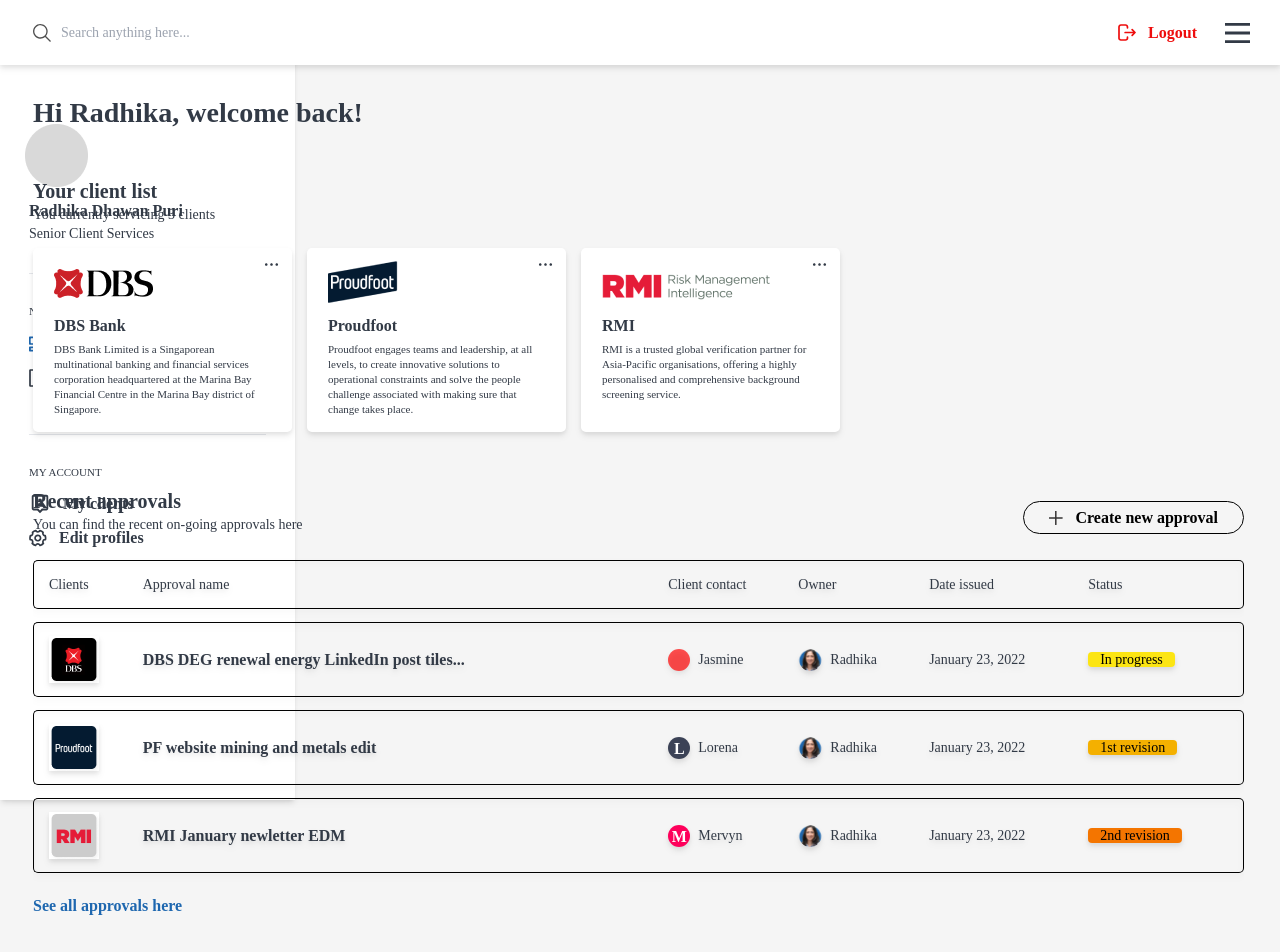
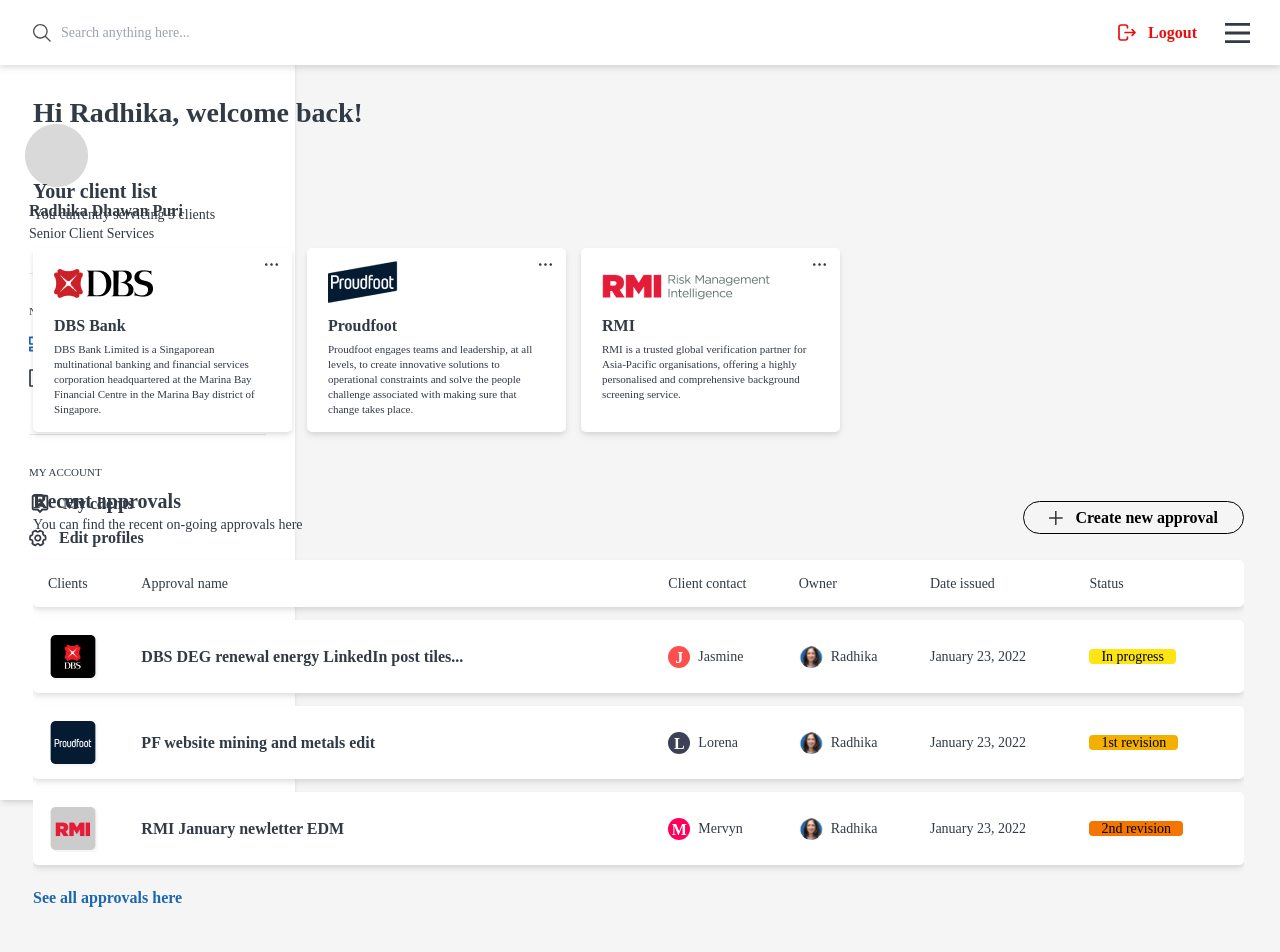
Before and after one commit to harun5897/gemstar, a React (Create React App) app: page / in a window 1280 px wide. Shown: the top 952 px of the page. Built offline with nearby package versions, Linux system fonts and the light colour scheme.

Commit message:
refactor(table): change table color

```diff
--- a/src/components/table/Table.js
+++ b/src/components/table/Table.js
@@ -8,46 +8,42 @@
     <div className="ml-[33px] mt-[13px] overflow-x-auto">
       <table className="table-auto lg:w-full w-[1000px] border-separate border-spacing-y-[13px]">
         <thead>
-          <tr className="text-left text-[14px] font-[400] drop-shadow-md">
-            <td className="pl-[15px] py-[13px] rounded-l-[5px] border border-l-black border-y-black border-r-0"> Clients </td>
-            <td className="border border-y-black border-x-0"> Approval name </td>
-            <td className="border border-y-black border-x-0 "> Client contact </td>
-            <td className="border border-y-black border-x-0 "> Owner </td>
-            <td className="border border-y-black border-x-0 "> Date issued </td>
-            <td className="rounded-r-[5px] border border-r-black border-y-black border-l-0"> Status </td>
+          <tr className="text-left text-[14px] font-[400] bg-white drop-shadow-md">
+            <td className="pl-[15px] py-[13px] rounded-l-[5px]"> Clients </td>
+            <td> Approval name </td>
+            <td> Client contact </td>
+            <td> Owner </td>
+            <td> Date issued </td>
+            <td className="rounded-r-[5px]"> Status </td>
           </tr>
         </thead>
         <tbody>
-          <tr className="text-left text-[14px] font-[400] drop-shadow-md cursor-pointer">
-            <td className="pl-[15px] py-[13px] rounded-l-[5px] border border-l-black border-y-black border-r-0">
-              <img src={ IconDbs } alt='' />
-            </td>
-            <td className="text-[16px] font-[700] border border-y-black border-x-0"> DBS DEG renewal energy LinkedIn post tiles... </td>
-            <td className="border border-y-black border-x-0">
+          <tr className="text-left text-[14px] font-[400] bg-white drop-shadow-md cursor-pointer">
+            <td className="pl-[15px] py-[13px] rounded-l-[5px]"> <img src={ IconDbs } alt='' /> </td>
+            <td className="text-[16px] font-[700]"> DBS DEG renewal energy LinkedIn post tiles... </td>
+            <td>
               <div className="flex">
                 <div className="w-[22px] h-[22px] rounded-full bg-[#FE0000B0] mr-2">
-                  <span className="text-[16px] font-[700] flex justify-center text-white"> </span>
+                  <span className="text-[16px] font-[700] flex justify-center text-white"> J </span>
                 </div>
                 <span> Jasmine </span>
               </div>
             </td>
-            <td className="border border-y-black border-x-0">
+            <td>
               <div className="flex">
                 <img className="mr-2" src={ IconAvatar } alt=''/>
                 <span> Radhika </span>
               </div>
             </td>
-            <td className="border border-y-black border-x-0"> January 23, 2022 </td>
-            <td className="rounded-r-[5px] border border-r-black border-y-black border-l-0">
+            <td> January 23, 2022 </td>
+            <td className="rounded-r-[5px]">
               <span className="text-black bg-[#FCE513] px-3 rounded"> In progress </span>
             </td>
           </tr>
-          <tr className="text-left text-[14px] font-[400] drop-shadow-md cursor-pointer">
-            <td className="pl-[15px] py-[13px] rounded-l-[5px] border border-l-black border-y-black border-r-0">
-              <img src={ IconProudfoot } alt='' />
-            </td>
-            <td className="text-[16px] font-[700] border border-y-black border-x-0"> PF website mining and metals edit </td>
-            <td className="border border-y-black border-x-0">
+          <tr className="text-left text-[14px] font-[400] bg-white drop-shadow-md cursor-pointer">
+            <td className="pl-[15px] py-[13px] rounded-l-[5px]"> <img src={ IconProudfoot } alt='' /> </td>
+            <td className="text-[16px] font-[700]"> PF website mining and metals edit </td>
+            <td>
               <div className="flex">
                 <div className="w-[22px] h-[22px] rounded-full bg-[#3B4256] mr-2">
                   <span className="text-[16px] font-[700] flex justify-center text-white"> L </span>
@@ -55,21 +51,21 @@
                 <span> Lorena </span>
               </div>
             </td>
-            <td className="border border-y-black border-x-0">
+            <td>
               <div className="flex">
                 <img className="mr-2" src={ IconAvatar } alt=''/>
                 <span> Radhika </span>
               </div>
             </td>
-            <td className="border border-y-black border-x-0"> January 23, 2022 </td>
-            <td className="rounded-r-[5px] border border-r-black border-y-black border-l-0">
+            <td> January 23, 2022 </td>
+            <td className="rounded-r-[5px]">
               <span className="text-black bg-[#F4B000] px-3 rounded"> 1st revision </span>
             </td>
           </tr>
-          <tr className="text-left text-[14px] font-[400] drop-shadow-md cursor-pointer">
-            <td className="pl-[15px] py-[13px] rounded-l-[5px] border border-l-black border-y-black border-r-0"> <img src={ IconRmi } alt='' /> </td>
-            <td className="text-[16px] font-[700] border border-y-black border-x-0"> RMI January newletter EDM </td>
-            <td className="border border-y-black border-x-0">
+          <tr className="text-left text-[14px] font-[400] bg-white drop-shadow-md cursor-pointer">
+            <td className="pl-[15px] py-[13px] rounded-l-[5px]"> <img src={ IconRmi } alt='' /> </td>
+            <td className="text-[16px] font-[700]"> RMI January newletter EDM </td>
+            <td>
               <div className="flex">
                 <div className="w-[22px] h-[22px] rounded-full bg-[#FE005B] mr-2">
                   <span className="text-[16px] font-[700] flex justify-center text-white"> M </span>
@@ -77,14 +73,14 @@
                 <span> Mervyn </span>
               </div>
             </td>
-            <td className="border border-y-black border-x-0">
+            <td>
               <div className="flex">
                 <img className="mr-2" src={ IconAvatar } alt=''/>
                 <span> Radhika </span>
               </div>
             </td>
-            <td className="border border-y-black border-x-0"> January 23, 2022 </td>
-            <td className="rounded-r-[5px] border border-r-black border-y-black border-l-0">
+            <td> January 23, 2022 </td>
+            <td className="rounded-r-[5px]">
               <span className="text-black bg-[#F47500] px-3 rounded"> 2nd revision </span>
             </td>
           </tr>
```
